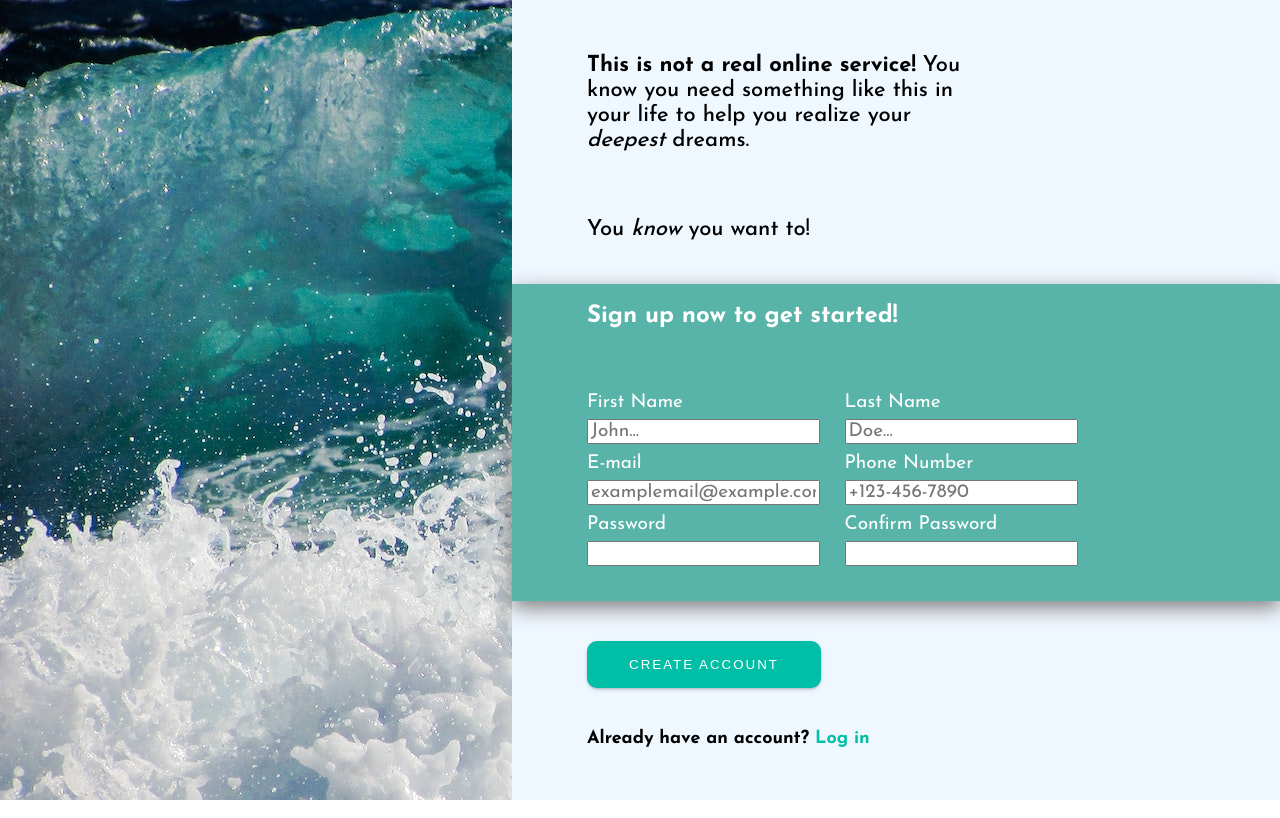
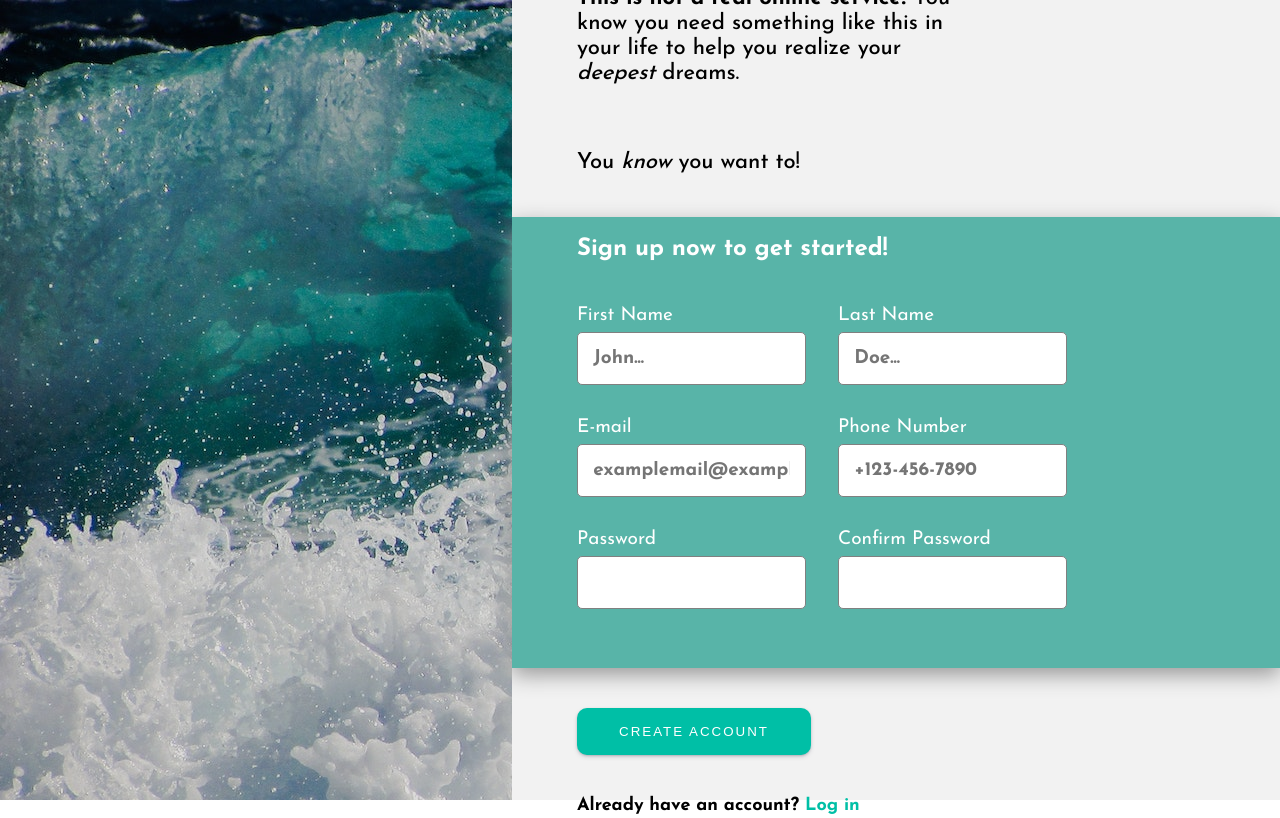
Before and after one commit to Milosavljevichh/form, a plain HTML site: page index.html in a window 1280 px wide. Drawn offline with Linux system fonts and the light colour scheme.

Commit message:
more css

```diff
--- a/index.html
+++ b/index.html
@@ -22,27 +22,27 @@
                         <div class="inputs-container">
                             <div class="field">
                                 <label for="first-name">First Name</label>
-                                <input type="text" name="first-name" required max="100" placeholder="John...">
+                                <input type="text" name="first-name" required max="100" placeholder="John..." class="form--input">
                             </div>
                             <div class="field">
                                 <label for="last-name">Last Name</label>
-                                <input type="text" name="last-name" required max="100" placeholder="Doe...">
+                                <input type="text" name="last-name" required max="100" placeholder="Doe..." class="form--input">
                             </div>
                             <div class="field">
                                 <label for="email">E-mail</label>
-                                <input type="email" name="email" required placeholder="examplemail@example.com">
+                                <input type="email" name="email" required placeholder="examplemail@example.com" class="form--input">
                             </div>
                             <div class="field">
                                 <label for="phone-num">Phone Number</label>
-                                <input type="text" name="phone-num" placeholder="+123-456-7890">
+                                <input type="text" name="phone-num" placeholder="+123-456-7890" class="form--input">
                             </div>
                             <div class="field">
                                 <label for="password">Password</label>
-                                <input type="password" name="password" required>
+                                <input type="password" name="password" required class="form--input">
                             </div>
                             <div class="field">
                                 <label for="password-confirmed">Confirm Password</label>
-                                <input type="password" name="password-confirmed" required>
+                                <input type="password" name="password-confirmed" required class="form--input">
                             </div>
                         </div>
                 </form>
--- a/style.css
+++ b/style.css
@@ -20,7 +20,11 @@ a:hover {
 }
 
 .description, .slogan, .inputs-container, .form-heading, .login-redirect{
-    padding-left: 75px;
+    padding-left: 65px;
+}
+
+h3 {
+    margin-top: 15px;
 }
 
 .login-redirect {
@@ -29,12 +33,12 @@ a:hover {
 }
 
 .inputs-container {
-    padding-top: 35px;
+    padding-top: 15px;
     padding-bottom: 35px;
 }
 
 #create-profile {
-    margin-left: 75px;
+    margin-left: 65px;
     margin-top: 20px;
 }
 
@@ -50,7 +54,7 @@ a:hover {
 
 .form-block {
     background-color: #58b4a8;
-    box-shadow: 0 7px 20px grey;
+    box-shadow: 0 7px 20px #999999;
     color: white;
 }
 
@@ -74,6 +78,12 @@ label {
     margin-top: 10px;
 }
 
+input {
+    border-radius: 8px;
+    border: solid 3px #176B87;
+    padding: 5px;
+}
+
 .form-container {
     display: flex;
     flex-direction: column;
@@ -83,7 +93,7 @@ label {
     width: 60%;
     height: 100%;
     gap: 20px;
-    background-color: aliceblue;
+    background-color: #f2f2f2;
 }
 
 .inputs-container {
@@ -102,6 +112,7 @@ p {
     align-items: flex-start;
     justify-content: flex-end;
     background: url(images/form-bg.jpg);
+    box-shadow: inset 0 0 0 2000px rgba(0, 0, 0, 0.137);
     width: 100%;
     height: 100%;
 }
@@ -137,3 +148,21 @@ p {
    .btn:active {
     background-color: #87dbd0;
    }
+
+
+
+   .form--input {
+    width: 80%;
+    margin-bottom: 1.25em;
+    height: 20px;
+    border-radius: 5px;
+    border: 1px solid gray;
+    padding: 0.8em;
+    font-weight: bolder;
+    outline: none;
+  }
+
+  .form--input:focus {
+    border: 1px solid #639;
+    outline: none;
+  }
```
Also changed, not shown: images/odin-lined.png (added).
